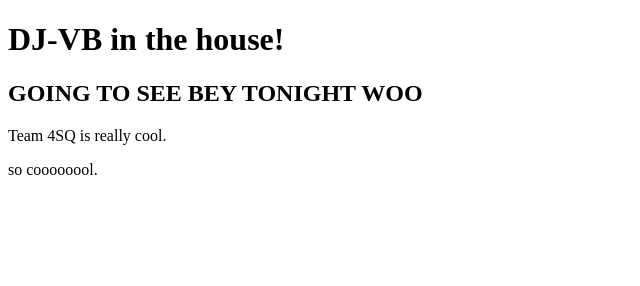
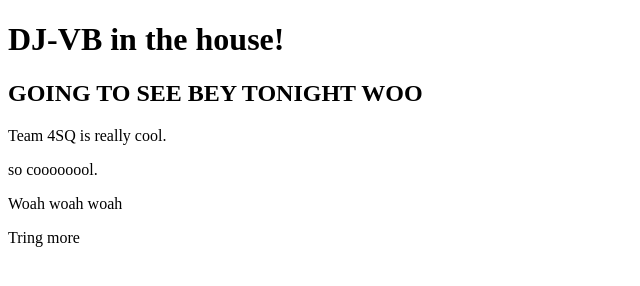
Before and after one commit to 4squareYAA/lets-get-a-drink, a plain HTML site: page index.html in a window 1280 px wide. Shown: the whole page, without its empty margins (0-640 px from the left). Drawn offline with Linux system fonts and the light colour scheme.

Commit message:
trying harder

```diff
--- a/index.html
+++ b/index.html
@@ -9,5 +9,7 @@
 	<h2>GOING TO SEE BEY TONIGHT WOO</h2>
 	<p>Team 4SQ is really cool.</p>
 	<p>so coooooool.</p>
+	<p>Woah woah woah</p>
+	<p>Tring more</p>
 </body>
 </html>
```
